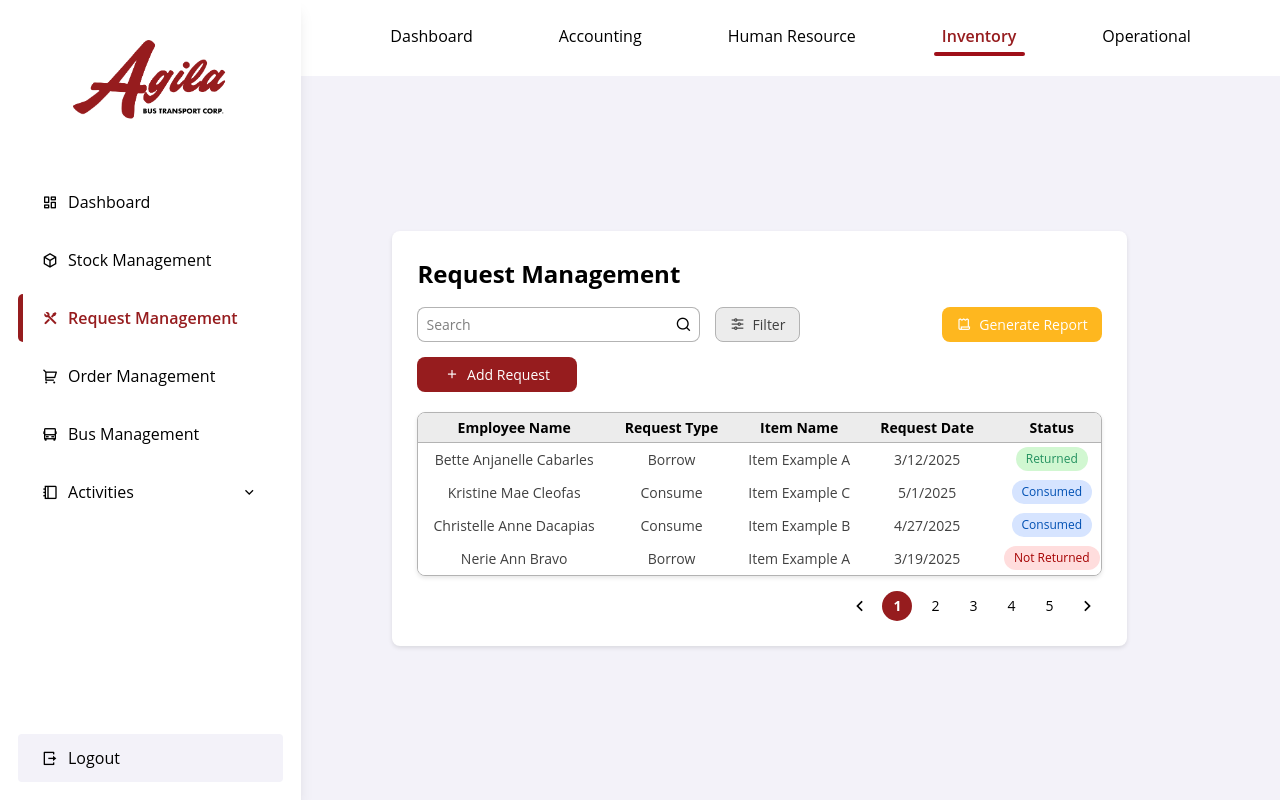
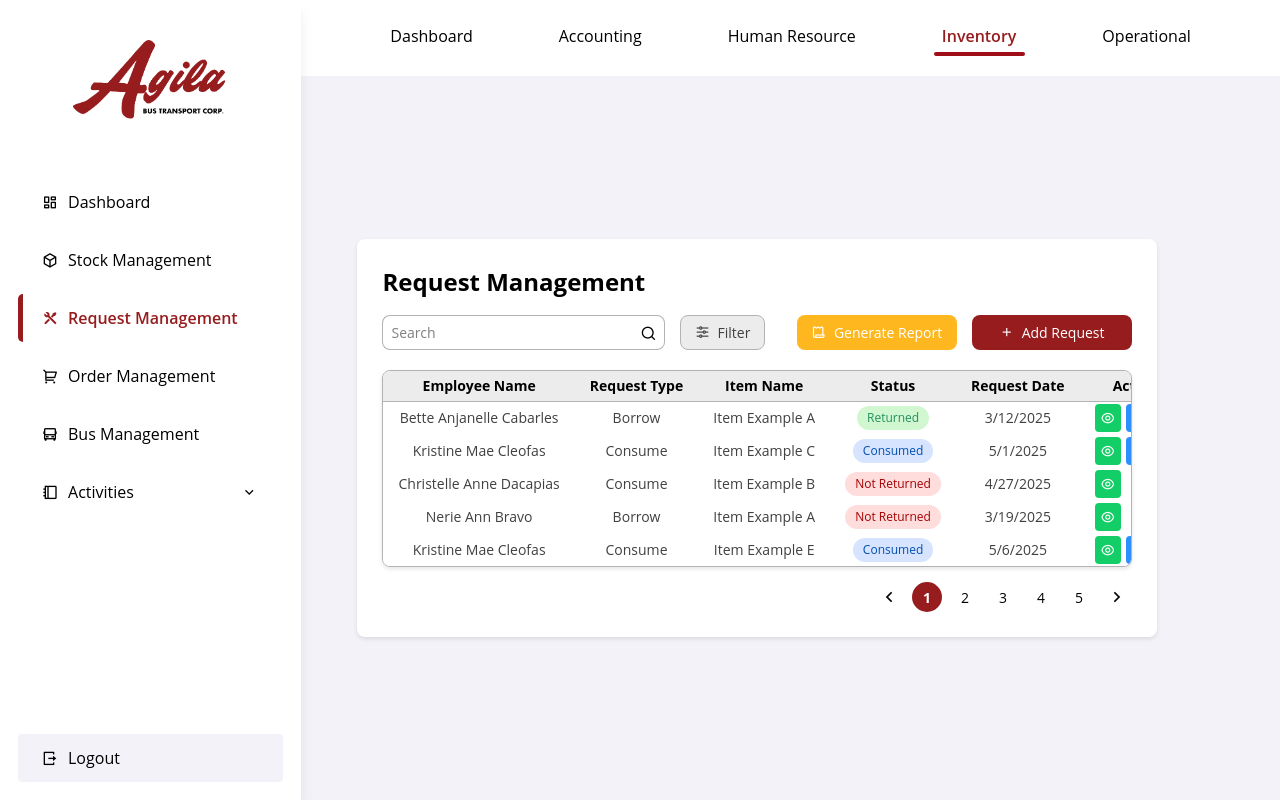
Before and after one commit to nerieannbravo/inventory-management-system, a Next.js app: page /request-management in a window 1280 px wide. Built offline with nearby package versions, Linux system fonts and the light colour scheme.

Commit message:
modified module pages for actionButtons

```diff
--- a/src/app/(pages)/bus-management/page.tsx
+++ b/src/app/(pages)/bus-management/page.tsx
@@ -1,7 +1,7 @@
 "use client";
 
 import React, { useState } from "react";
-import MoreMenu from "@/components/moreMenu";
+import ActionButtons from "@/components/actionButtons";
 import ModalManager from "@/components/modalManager";
 import Snackbar from "@/components/snackbar";
 import FilterDropdown, { FilterSection } from "@/components/filterDropdown";
@@ -302,7 +302,7 @@ export default function BusManagement() {
                                     <th>Route</th>
                                     <th>Bus Type</th>
                                     <th>Status</th>
-                                    <th></th>
+                                    <th>Actions</th>
                                 </tr>
                             </thead>
                             <tbody className="table-body">
@@ -321,7 +321,7 @@ export default function BusManagement() {
                                             </span>
                                         </td>
                                         <td>
-                                            <MoreMenu
+                                            <ActionButtons
                                                 onView={() => openModal("view-bus", item)}
                                                 onEdit={() => openModal("edit-bus", item)}
                                             />
--- a/src/app/(pages)/order-management/page.tsx
+++ b/src/app/(pages)/order-management/page.tsx
@@ -1,7 +1,7 @@
 "use client";
 
 import React, { useState } from "react";
-import MoreMenu from "@/components/moreMenu";
+import ActionButtons from "@/components/actionButtons";
 import ModalManager from "@/components/modalManager";
 import Snackbar from "@/components/snackbar";
 import FilterDropdown, { FilterSection } from "@/components/filterDropdown";
@@ -281,7 +281,7 @@ export default function OrderManagement() {
                                     <th>Quantity</th>
                                     <th>Request Date</th>
                                     <th>Status</th>
-                                    <th></th>
+                                    <th>Actions</th>
                                 </tr>
                             </thead>
                             <tbody className="table-body">
@@ -299,10 +299,11 @@ export default function OrderManagement() {
                                             </span>
                                         </td>
                                         <td>
-                                            <MoreMenu
+                                            <ActionButtons
                                                 onView={() => openModal("view-order", item)}
-                                                onEdit={item.ordStatus === "pending" ? () => openModal("edit-order", item) : undefined}
+                                                onEdit={() => openModal("edit-order", item)}
                                                 onDelete={() => openModal("delete-order", item)}
+                                                disableEdit={item.ordStatus === "pending"}
                                             />
                                         </td>
                                     </tr>
--- a/src/app/(pages)/request-management/page.tsx
+++ b/src/app/(pages)/request-management/page.tsx
@@ -1,7 +1,7 @@
 "use client";
 
 import React, { useState } from "react";
-import MoreMenu from "@/components/moreMenu";
+import ActionButtons from "@/components/actionButtons";
 import ModalManager from "@/components/modalManager";
 import Snackbar from "@/components/snackbar";
 import FilterDropdown, { FilterSection } from "@/components/filterDropdown";
@@ -41,7 +41,7 @@ const hardcodedData = [
         type: "Consume",
         itemName: "Item Example B",
         reqDate: "4/27/2025",
-        reqStatus: "consumed",
+        reqStatus: "not-returned",
     },
     {
         id: 4,
@@ -50,6 +50,14 @@ const hardcodedData = [
         itemName: "Item Example A",
         reqDate: "3/19/2025",
         reqStatus: "not-returned",
+    },
+    {
+        id: 5,
+        empName: "Kristine Mae Cleofas",
+        type: "Consume",
+        itemName: "Item Example E",
+        reqDate: "5/6/2025",
+        reqStatus: "consumed",
     },
 ];
 
@@ -305,9 +313,9 @@ export default function RequestManagement() {
                                     <th>Employee Name</th>
                                     <th>Request Type</th>
                                     <th>Item Name</th>
+                                    <th>Status</th>
                                     <th>Request Date</th>
-                                    <th>Status</th>
-                                    <th></th>
+                                    <th>Actions</th>
                                 </tr>
                             </thead>
                             <tbody className="table-body">
@@ -319,17 +327,18 @@ export default function RequestManagement() {
                                         <td>{item.empName}</td>
                                         <td>{item.type}</td>
                                         <td>{item.itemName}</td>
-                                        <td>{item.reqDate}</td>
                                         <td>
                                             <span className={`chip ${item.reqStatus}`}>
                                                 {formatStatus(item.reqStatus)}
                                             </span>
                                         </td>
+                                        <td>{item.reqDate}</td>
                                         <td>
-                                            <MoreMenu
+                                            <ActionButtons
                                                 onView={() => openModal("view-request", item)}
-                                                onEdit={item.reqStatus === "not-returned" ? () => openModal("edit-request", item) : undefined}
+                                                onEdit={() => openModal("edit-request", item)}
                                                 onDelete={() => openModal("delete-request", item)}
+                                                disableEdit={item.reqStatus === "not-returned"}
                                             />
                                         </td>
                                     </tr>
--- a/src/app/(pages)/stock-management/page.tsx
+++ b/src/app/(pages)/stock-management/page.tsx
@@ -1,7 +1,7 @@
 "use client";
 
 import React, { useState } from "react";
-import MoreMenu from "@/components/moreMenu";
+import ActionButtons from "@/components/actionButtons";
 import ModalManager from "@/components/modalManager";
 import Snackbar from "@/components/snackbar";
 import FilterDropdown, { FilterSection } from "@/components/filterDropdown";
@@ -308,7 +308,7 @@ export default function StocksManagement() {
                                     <th>Unit Measure</th>
                                     <th>Status</th>
                                     <th>Reorder Level</th>
-                                    <th></th>
+                                    <th>Actions</th>
                                 </tr>
                             </thead>
                             <tbody className="table-body">
@@ -327,7 +327,7 @@ export default function StocksManagement() {
                                         </td>
                                         <td>{item.reorder}</td>
                                         <td>
-                                            <MoreMenu
+                                            <ActionButtons
                                                 onView={() => openModal("view-stock", item)}
                                                 onEdit={() => openModal("edit-stock", item)}
                                                 onDelete={() => openModal("delete-stock", item)}
```
